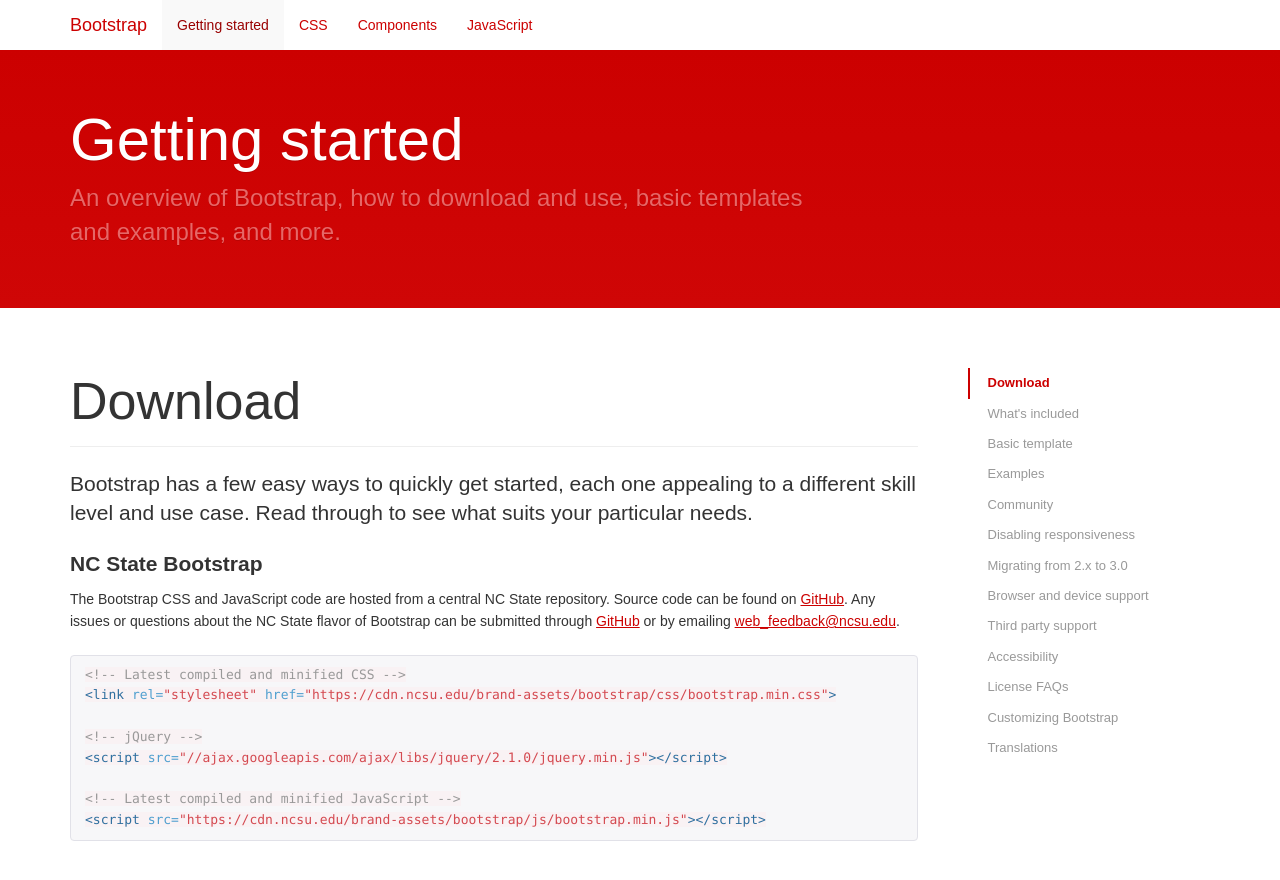
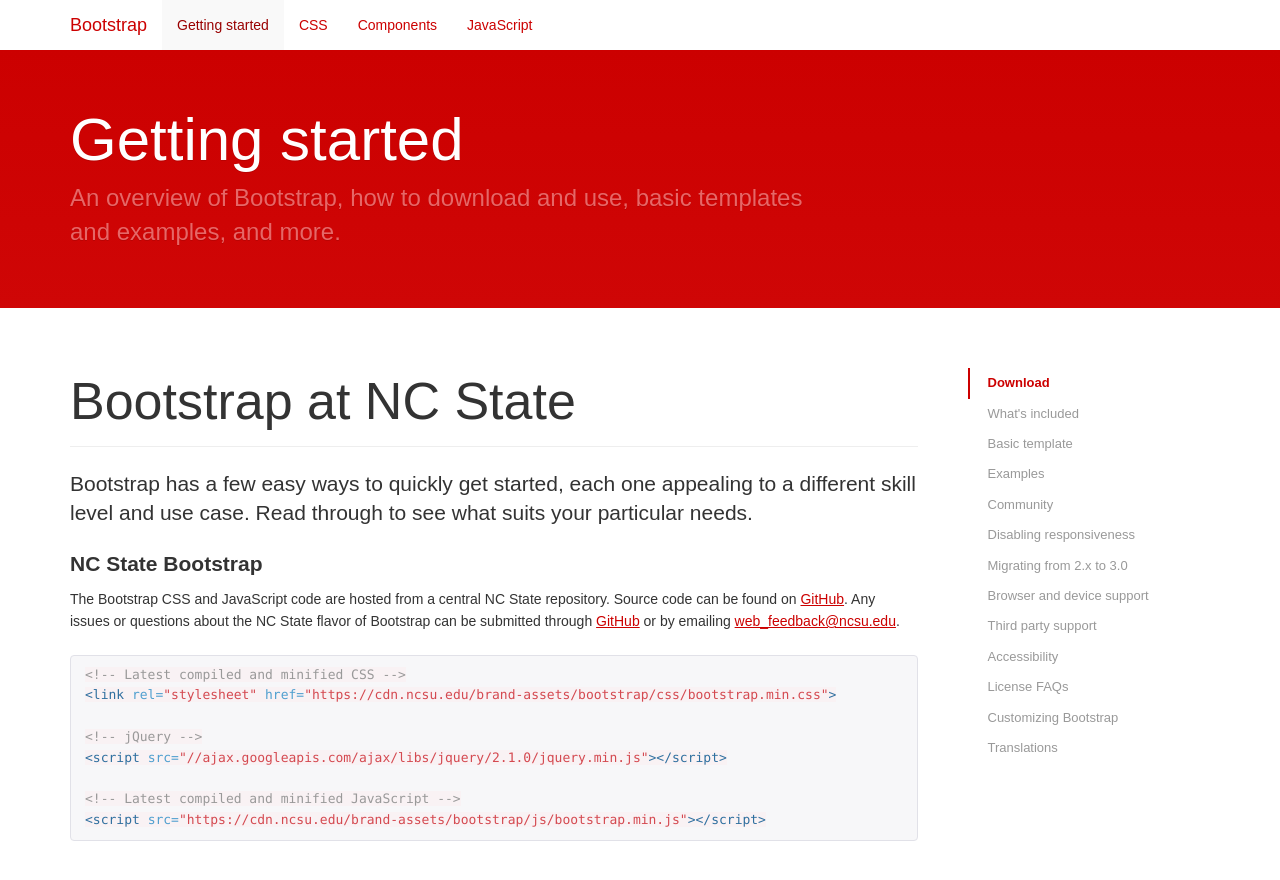
Before and after one commit to ncstate/ncstate-bootstrap, a Jekyll site: the page built from docs/getting-started.html, in a window 1280 px wide and 900 px high. Shown: the top 880 px of the window. Built offline with Jekyll 4.4.1, drawn with Linux system fonts in a browser that asks for light colours; nearby versions of some CDN libraries; some web fonts are replaced; Markdown is read by kramdown in place of the engine named in the settings; comment, search, counter and statistics services are not loaded.

Commit message:
Replacing "Download" section title in docs

```diff
--- a/docs/getting-started.html
+++ b/docs/getting-started.html
@@ -9,7 +9,7 @@
 <!-- Getting started
 ================================================== -->
 <div class="bs-docs-section">
-  <h1 id="download" class="page-header">Download</h1>
+  <h1 id="download" class="page-header">Bootstrap at NC State</h1>
 
   <p class="lead">Bootstrap has a few easy ways to quickly get started, each one appealing to a different skill level and use case. Read through to see what suits your particular needs.</p>
 
```
